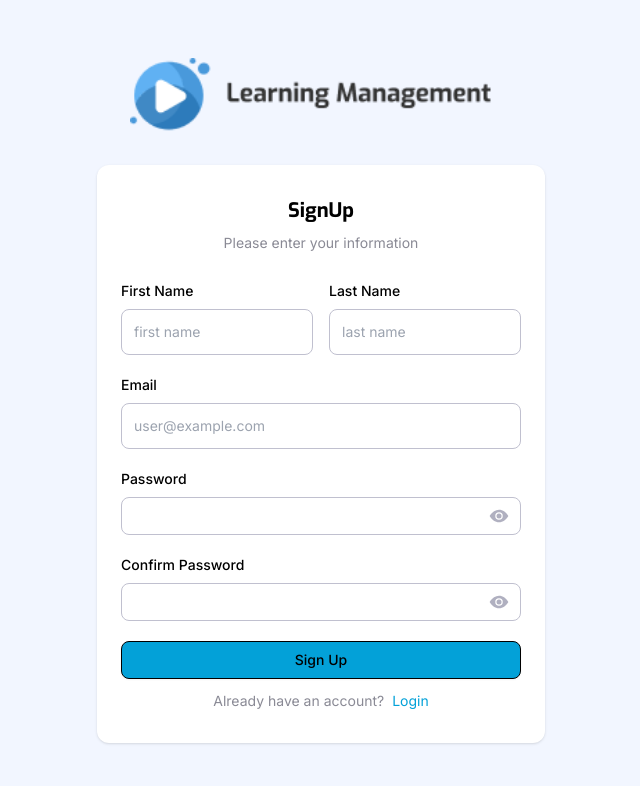
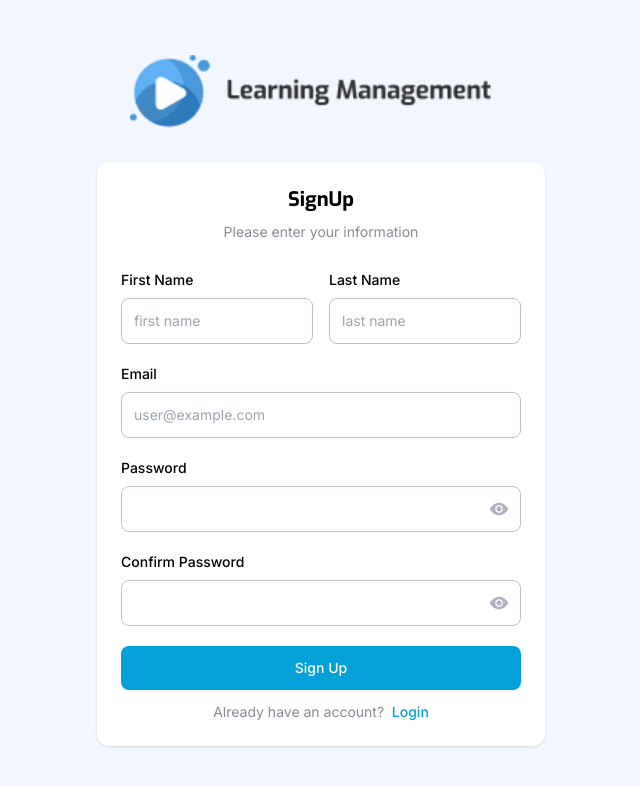
Before and after one commit to xloop-digital-services/lms-frontend-nextJs, a Next.js app: page /auth/signup in a window 1280 px wide. Shown: the top 786 px of the page, without its empty margins (319-959 px from the left). Built offline with nearby package versions, Linux system fonts and the light colour scheme.

Commit message:
modifications done

```diff
--- a/package.json
+++ b/package.json
@@ -14,6 +14,7 @@
     "@mui/icons-material": "^5.16.5",
     "@mui/material": "^5.16.5",
     "axios": "^1.7.2",
+    "dotenv": "^16.4.5",
     "next": "14.2.5",
     "react": "^18",
     "react-dom": "^18",
--- a/src/app/auth/login/page.js
+++ b/src/app/auth/login/page.js
@@ -1,5 +1,5 @@
 "use client"
-import { useRouter } from 'next/router';
+import { useRouter } from 'next/navigation'
 import React, { useState } from 'react'
 import Link from 'next/link';
 import logo from '../../../../public/assets/img/logo.png'
@@ -12,8 +12,8 @@ export default function Page() {
   const [email, setEmail] = useState('');
   const [password, setPassword] = useState('');
   const [showPassword, setShowPassword] = useState(false);
-  const API = 'https://xb1kkjgb-8000.euw.devtunnels.ms/'
-  // const router = useRouter();
+  const API = process.env.NEXT_PUBLIC_BACKEND_URL
+  const router = useRouter();
 
   const handleShowPassword = () => {
     setShowPassword(!showPassword)
@@ -82,7 +82,7 @@ export default function Page() {
               <label for="password" class="block text-sm font-medium leading-5 text-gray-700">Password</label>
               <div class="text-sm leading-5">
                 <Link href="/auth/reset-password"
-                  class="font-medium text-[#03A1D8] hover:text-[#03A1D8] focus:outline-none focus:underline transition ease-in-out duration-150">
+                  class="font-medium text-[#03A1D8] hover:text-[#3092b2] focus:outline-none focus:underline transition ease-in-out duration-150">
                   Forgot your password?
                 </Link>
               </div>
@@ -95,7 +95,7 @@ export default function Page() {
                 required
                 value={password}
                 onChange={(e) => setPassword(e.target.value)}
-                class="appearance-none block w-full px-3 py-2 border border-dark-300 rounded-lg placeholder-gray-400 focus:outline-none focus:shadow-outline-blue focus:border-blue-300 transition duration-150 ease-in-out sm:text-sm sm:leading-5" />
+                class="appearance-none block w-full p-3 border border-dark-300 rounded-lg placeholder-gray-400 focus:outline-none focus:shadow-outline-blue focus:border-blue-300 transition duration-150 ease-in-out sm:text-sm sm:leading-5" />
                 <div class="absolute inset-y-0 right-0 pr-3 flex items-center cursor-pointer text-[#b0b0c0] hover:text-[#686870]" onClick={handleShowPassword}>
                   {showPassword ? <BsEyeSlashFill size={20} /> : <IoEyeSharp size={20}/>}
                 </div>
@@ -113,11 +113,11 @@ export default function Page() {
           </form>
             <div className='text-[#8A8A95] text-sm text-center mt-3 space-y-3'>
               <p>Dont have an account?
-              <span className='text-[#03A1D8] pl-1 hover:text-[#2799bf] cursor-pointer hover:font-medium' >
+              <span className='text-[#03A1D8] decoration-1 hover:underline font-medium pl-1 cursor-pointer' >
                 <Link href='/auth/signup'> SignUp </Link>
               </span></p>
               <p>or</p>
-              <button class="w-full flex justify-center py-2 px-4 hover:text-white border bg-transparent text-sm font-medium rounded-lg text-[#03A1D8]  border-[#03A1D8] hover:bg-[#2799bf] focus:outline-none focus:border-indigo-700 focus:shadow-outline-indigo active:bg-indigo-700 transition duration-150 ease-in-out">Register Now </button>
+              <button class="w-full flex justify-center py-2 px-4 hover:text-surface-100 border bg-transparent text-sm font-medium rounded-lg text-[#03A1D8]  border-[#03A1D8] hover:bg-[#2799bf] focus:outline-none focus:border-indigo-700 focus:shadow-outline-indigo active:bg-indigo-700 transition duration-150 ease-in-out">Register Now </button>
             </div>
         </div>
       </div>
--- a/src/app/auth/reset-password/page.js
+++ b/src/app/auth/reset-password/page.js
@@ -19,10 +19,10 @@ export default function page() {
         <div className="mt-5">
           <form>
             <div className="grid gap-y-5">
-              <div>
-                <label for="email" className="block text-sm font-bold ml-1 mb-2 dark:text-white">Email address</label>
+              <div className='space-y-3'>
+                <label for="email" className="block text-sm leading-5 text-gray-700">Email address</label>
                 <div className="relative">
-                  <input type="email" id="email" name="email" className="py-3 px-4 block w-full outline-none border-2 border-dark-200 rounded-md text-sm focus:border-[#03A1D8] focus:ring-[#03A1D8] shadow-sm" required aria-describedby="email-error" />
+                  <input type="email" id="email" name="email" className="py-3 px-4 block w-full outline-none border border-dark-200 rounded-md text-sm focus:border-blue-300 focus:ring-[#03A1D8] shadow-sm" required aria-describedby="email-error" />
                 </div>
                 <p className="hidden text-xs text-red-600 mt-2" id="email-error">Please include a valid email address so we can get back to you</p>
               </div>
--- a/src/app/auth/signup/page.js
+++ b/src/app/auth/signup/page.js
@@ -1,5 +1,6 @@
 "use client"
 import React, { useState } from 'react';
+import { useRouter } from 'next/navigation'
 import Link from 'next/link';
 import logo from '../../../../public/assets/img/logo.png';
 import { IoEyeSharp } from "react-icons/io5";
@@ -15,7 +16,8 @@ export default function Page() {
   const [password, setPassword] = useState('');
   const [confirmPassword, setConfirmPassword] = useState('');
   const [showPassword, setShowPassword] = useState(false);
-  const API = 'https://xb1kkjgb-8000.euw.devtunnels.ms/'
+  const API = process.env.NEXT_PUBLIC_BACKEND_URL
+  const router = useRouter();
 
   const handleShowPassword = () => {
     setShowPassword(!showPassword)
@@ -60,7 +62,7 @@ export default function Page() {
           </h2> */}
       </div>
       <div className=" mt-8 sm:mx-auto sm:w-full sm:max-w-md">
-        <div className="bg-surface-100  py-8 px-4 shadow sm:rounded-xl sm:px-6">
+        <div className="bg-surface-100  py-6 px-4 shadow sm:rounded-xl sm:px-6">
           <div className='space-y-2'>
             <h1 className='font-exo font-bold text-xl text-center'> SignUp </h1>
             <p className='text-[#8A8A95] text-sm text-center'>Please enter your information</p>
@@ -126,7 +128,7 @@ export default function Page() {
                 required
                 value={password}
                 onChange={(e) => setPassword(e.target.value)}
-                className="appearance-none block w-full px-3 py-2 border border-dark-300 rounded-lg placeholder-gray-400 focus:outline-none focus:shadow-outline-blue focus:border-blue-300 transition duration-150 ease-in-out sm:text-sm sm:leading-5" />
+                className="appearance-none block w-full p-3 border border-dark-300 rounded-lg placeholder-gray-400 focus:outline-none focus:shadow-outline-blue focus:border-blue-300 transition duration-150 ease-in-out sm:text-sm sm:leading-5" />
                 <div className="absolute inset-y-0 right-0 pr-3 flex items-center cursor-pointer text-[#b0b0c0] hover:text-[#686870]" onClick={handleShowPassword}>
                   {showPassword ? <BsEyeSlashFill size={20} /> : <IoEyeSharp size={20}/>}
                 </div>
@@ -145,7 +147,7 @@ export default function Page() {
                 required
                 value={confirmPassword}
                 onChange={(e) => setConfirmPassword(e.target.value)}
-                className="appearance-none block w-full px-3 py-2 border border-dark-300 rounded-lg placeholder-gray-400 focus:outline-none focus:shadow-outline-blue focus:border-blue-300 transition duration-150 ease-in-out sm:text-sm sm:leading-5" />
+                className="appearance-none block w-full p-3 border border-dark-300 rounded-lg placeholder-gray-400 focus:outline-none focus:shadow-outline-blue focus:border-blue-300 transition duration-150 ease-in-out sm:text-sm sm:leading-5" />
                 <div className="absolute inset-y-0 right-0 pr-3 flex items-center cursor-pointer text-[#b0b0c0] hover:text-[#686870]" onClick={handleShowPassword}>
                   {showPassword ? <BsEyeSlashFill size={20} /> : <IoEyeSharp size={20}/>}
                 </div>
@@ -155,7 +157,7 @@ export default function Page() {
 
             <div className="mt-6">
               <span className="block w-full rounded-lg shadow-sm">
-                <button type="submit" className="w-full flex justify-center py-2 px-4 border border-transparent text-sm font-medium rounded-lg text-white bg-[#03A1D8] hover:bg-[#2799bf] focus:outline-none focus:border-indigo-700 focus:shadow-outline-indigo active:bg-indigo-700 transition duration-150 ease-in-out">
+                <button type="submit" className="w-full flex justify-center py-3 px-4  text-sm font-medium rounded-lg text-surface-100 bg-[#03A1D8] hover:bg-[#2799bf] focus:outline-none focus:border-indigo-700 focus:shadow-outline-indigo active:bg-indigo-700 transition duration-150 ease-in-out">
                   Sign Up
                 </button>
               </span>
@@ -163,7 +165,7 @@ export default function Page() {
           </form>
             <div className='text-[#8A8A95] text-sm text-center mt-3 space-y-3'>
               <p>Already have an account?
-              <span className='text-[#03A1D8] pl-1 hover:text-[#2799bf] cursor-pointer hover:font-medium' >
+              <span className='text-[#03A1D8] decoration-1 hover:underline font-medium pl-1 cursor-pointer' >
                 <Link href='/auth/login'> Login </Link>
               </span></p>
             </div>
```
Also changed, not shown: 2 other files (tests, documents, lock files or other folders).
